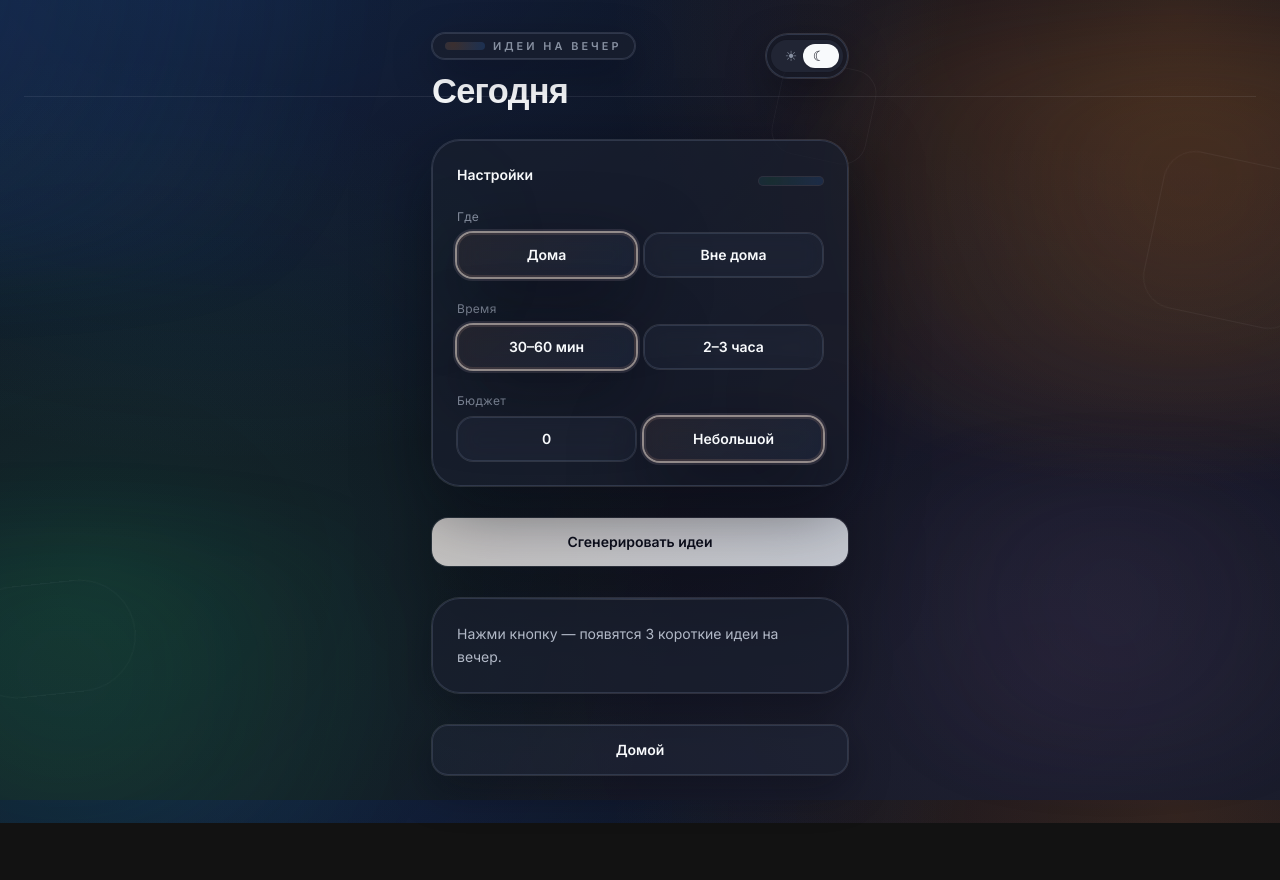
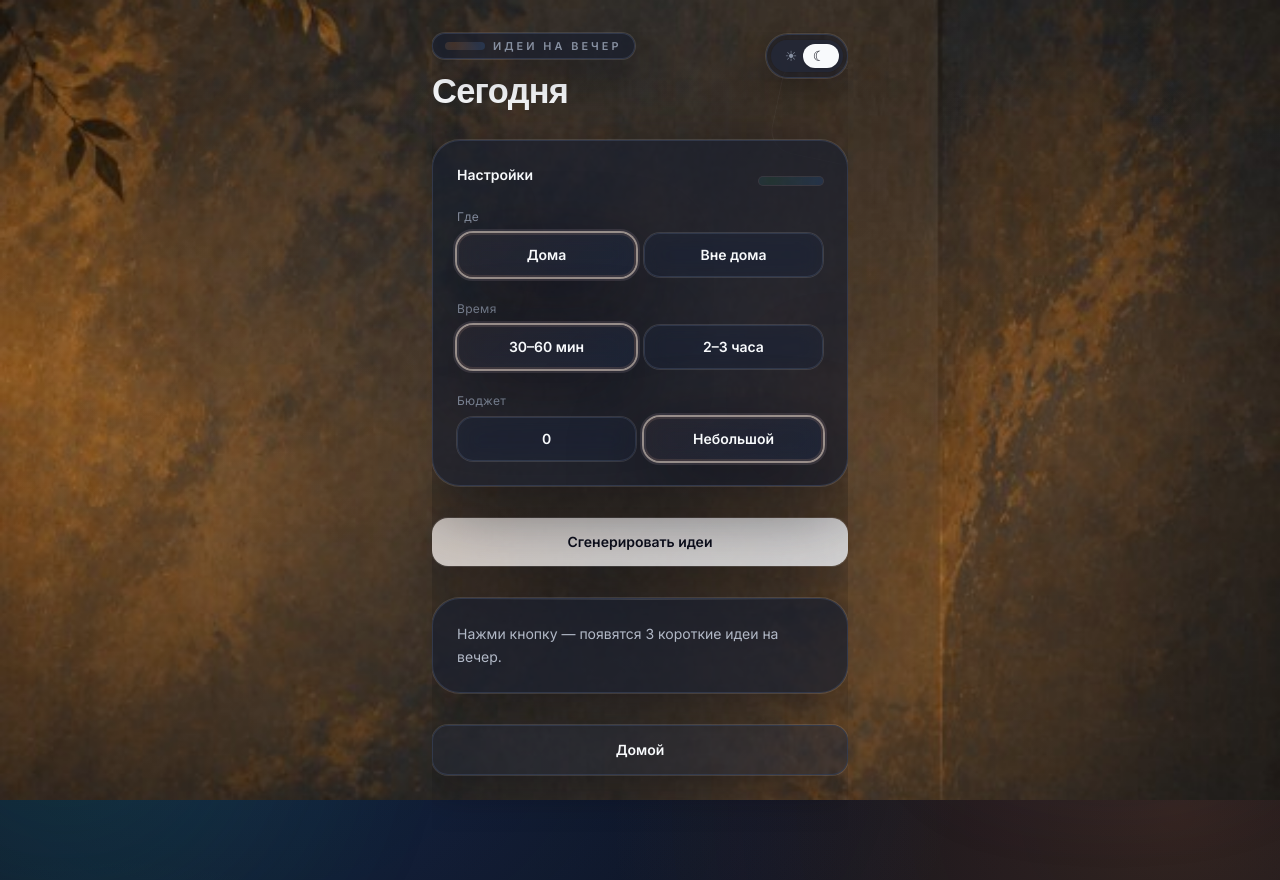
Before and after one commit to m05v08-gif/Nikitabirthday, a Next.js app: page /ideas in a window 1280 px wide. Before the commit the page ends 823 px from the top, so only its background shows below. Built offline with nearby package versions, Linux system fonts and the light colour scheme.

Commit message:
Ideas: add full-screen background artwork (light/dark)

```diff
--- a/src/app/globals.css
+++ b/src/app/globals.css
@@ -36,6 +36,9 @@
 
   /* Stories background artwork */
   --stories-artwork: url('/stories-bg-dark.png');
+
+  /* Ideas background artwork */
+  --ideas-artwork: url('/ideas-bg-dark.png');
 }
 
 html[data-theme="light"] {
@@ -74,6 +77,9 @@ html[data-theme="light"] {
 
   /* Stories background artwork */
   --stories-artwork: url('/stories-bg-light.png');
+
+  /* Ideas background artwork */
+  --ideas-artwork: url('/ideas-bg-light.png');
 }
 
 html,
--- a/src/app/ideas/page.tsx
+++ b/src/app/ideas/page.tsx
@@ -61,7 +61,19 @@ export default function IdeasPage() {
     "border-2 border-[color-mix(in_oklab,var(--blob-b)_70%,var(--blob-a)_30%)] bg-[linear-gradient(135deg,color-mix(in_oklab,var(--blob-b)_38%,var(--color-panel)),color-mix(in_oklab,var(--blob-a)_28%,var(--color-panel)))] text-[color:var(--color-fg)] shadow-[var(--shadow-soft)] ring-2 ring-[color-mix(in_oklab,var(--blob-b)_55%,white)] outline outline-2 outline-[color-mix(in_oklab,var(--blob-b)_55%,var(--blob-a)_45%)] outline-offset-2 backdrop-blur-md";
 
   return (
-    <main className="animate-fade-in-up space-y-8">
+    <main className="relative min-h-[100dvh] w-full space-y-8 overflow-hidden">
+      {/* Full-screen background (ideas) */}
+      <div
+        aria-hidden="true"
+        className="pointer-events-none fixed inset-0 z-[5] h-[100vh] min-h-[100dvh] w-screen"
+      >
+        <div className="h-full w-full bg-[image:var(--ideas-artwork)] bg-cover bg-center bg-no-repeat opacity-100" />
+        <div className="absolute inset-0 bg-[radial-gradient(120%_90%_at_22%_12%,hsl(0_0%_0%_/0.22)_0%,transparent_66%)] opacity-60" />
+        <div className="absolute inset-0 bg-[linear-gradient(180deg,transparent_0%,hsl(0_0%_0%_/0.26)_100%)] opacity-50" />
+      </div>
+
+      {/* Content */}
+      <div className="relative z-20 animate-fade-in-up space-y-8">
       <header className="relative space-y-4">
         <div className="pointer-events-none absolute -right-6 top-8 h-24 w-24 rotate-12 rounded-3xl border border-[color:var(--color-stroke)] opacity-35" />
 
@@ -237,6 +249,7 @@ export default function IdeasPage() {
       >
         Домой
       </Link>
+      </div>
     </main>
   );
 }
```
Also changed, not shown: public/ideas-bg-dark.png (added), public/ideas-bg-light.png (added).
